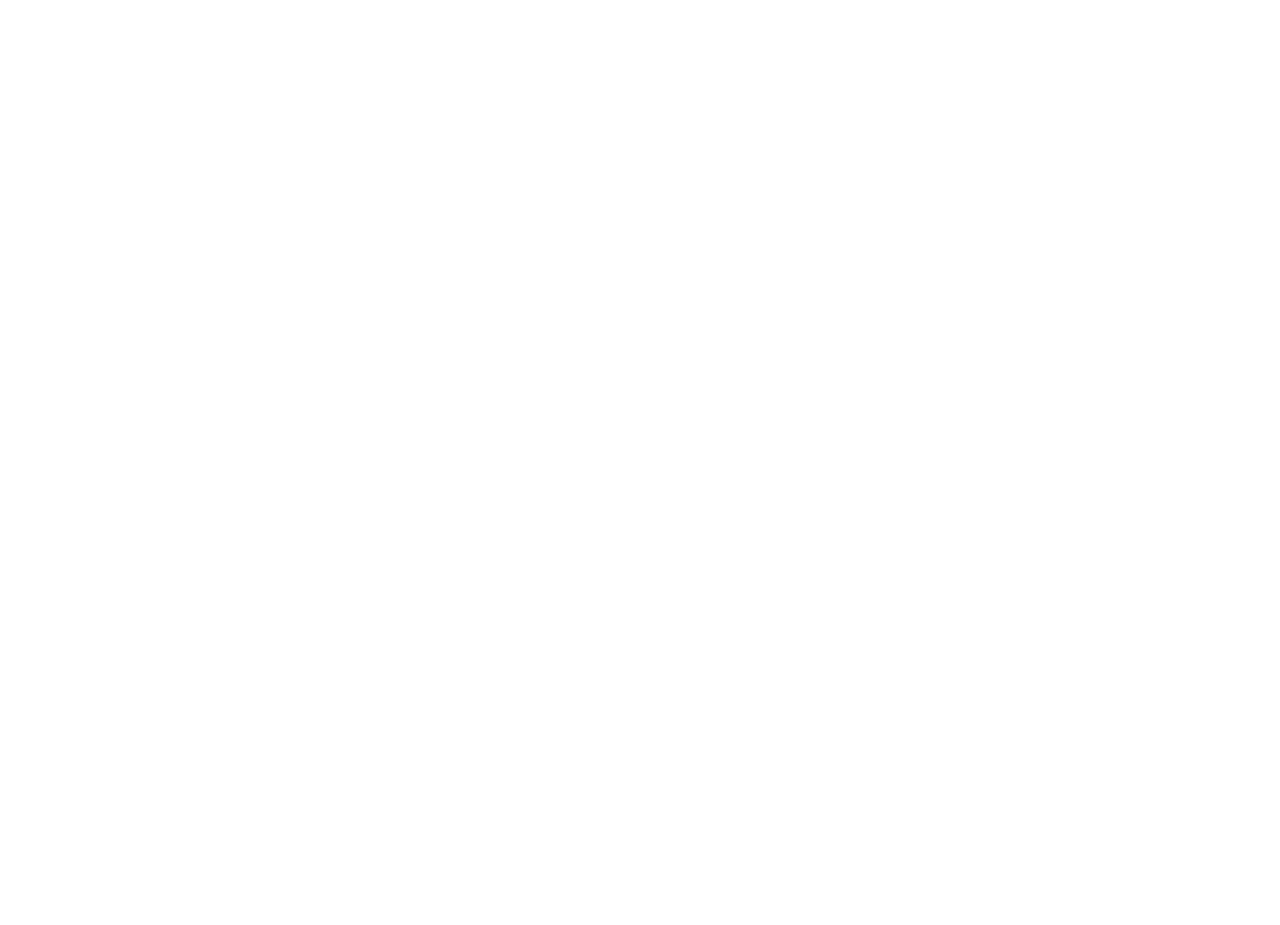
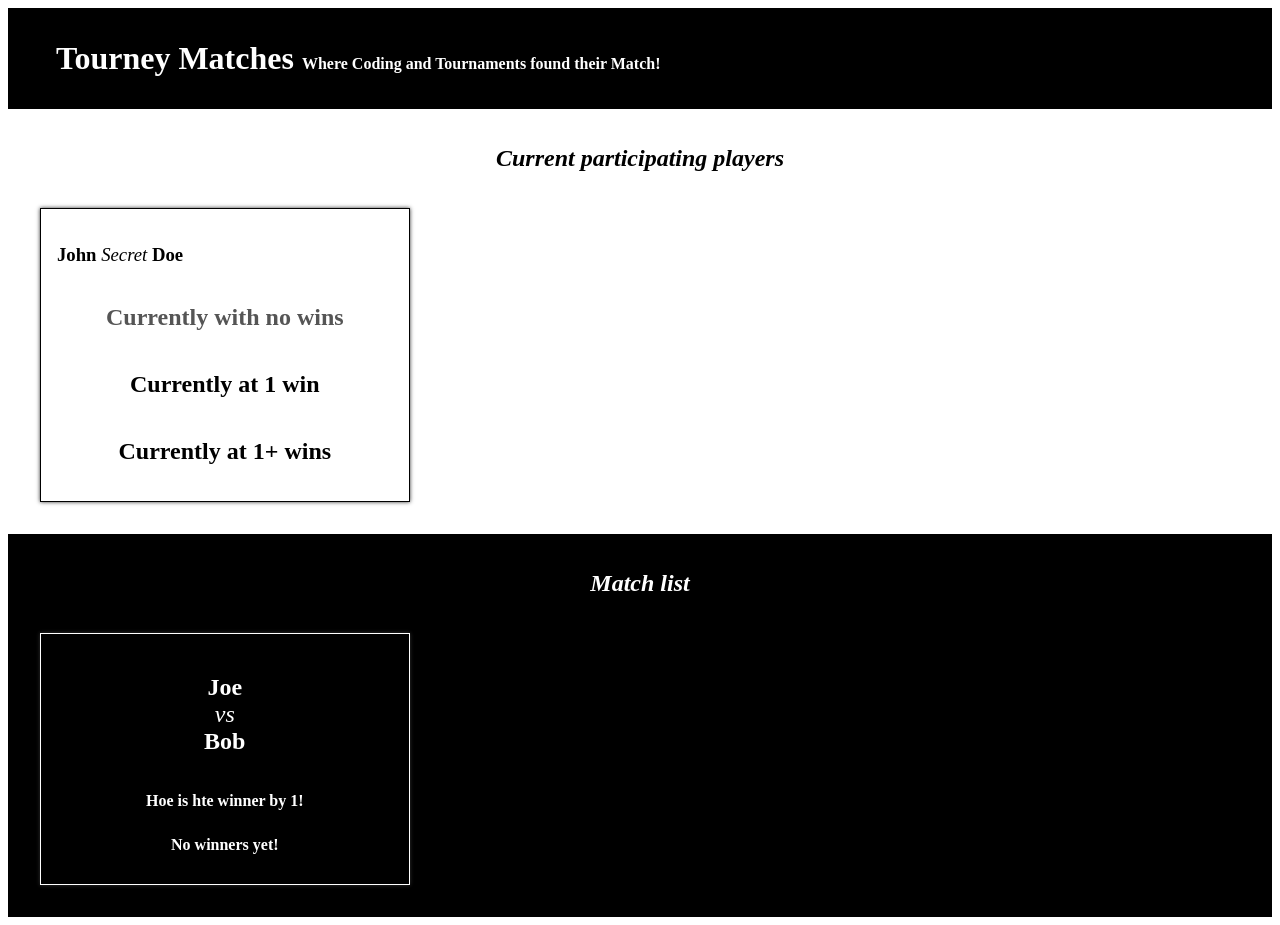
Before and after one commit to harinderlabana/tourney-matches, a React (Create React App) app: page / in a window 1280 px wide. Before the commit the page ends 800 px from the top, so only its background shows below. Built offline with nearby package versions, Linux system fonts and the light colour scheme.

Commit message:
updated app.js to show PlayerList and MatchList components

```diff
--- a/src/App.js
+++ b/src/App.js
@@ -1,8 +1,18 @@
-import logo from './logo.svg';
 import './App.css';
+import PlayerList from './components/PlayerList';
+import MatchList from './components/MatchList';
 
 function App() {
-  return <div className='App'></div>;
+  return (
+    <div className='App'>
+      <h1>
+        Tourney Matches{" "}
+        <span>Where Coding and Tournaments found their Match!</span>
+      </h1>
+      <PlayerList />
+      <MatchList />
+    </div>
+  );
 }
 
 export default App;
```
